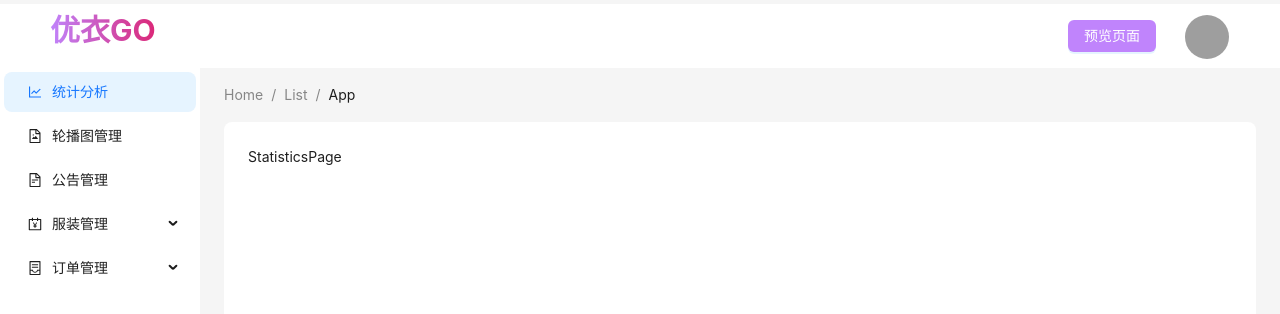
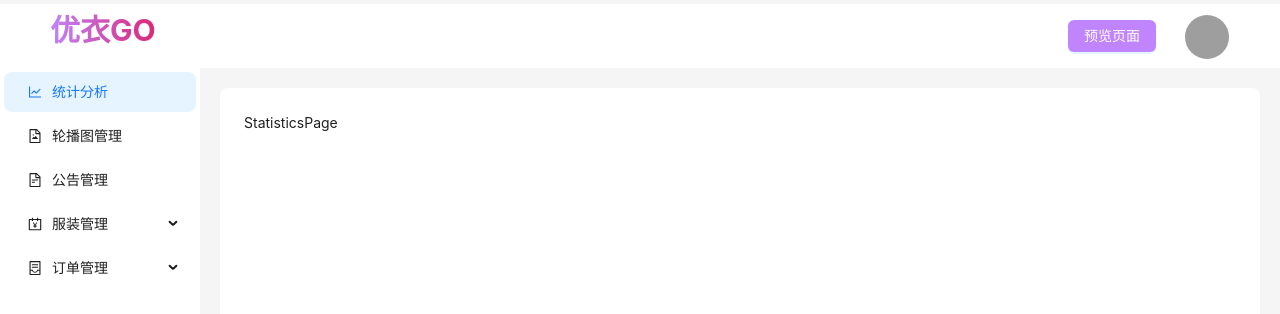
Before and after one commit to theskyworld/YouYiGO-admin-frontend, a React (Vite) app: page /statistics in a window 1280 px wide. Shown: the top 314 px of the page. Built offline with nearby package versions, Linux system fonts and the light colour scheme; grey boxes are pictures that could not be loaded.

Commit message:
refactor: 移除面包屑导航

```diff
--- a/src/layouts/RootLayout.tsx
+++ b/src/layouts/RootLayout.tsx
@@ -1,4 +1,4 @@
-import { Breadcrumb, Layout, theme } from "antd";
+import { Layout, theme } from "antd";
 import React from "react";
 import MyHeader from "../components/MyHeader";
 import MySideBar from "../components/MySideBar";
@@ -19,12 +19,7 @@ export default function RootLayout({
       <MyHeader />
       <Layout>
         <MySideBar />
-        <Layout style={{ padding: "0 24px 24px" }}>
-          <Breadcrumb style={{ margin: "16px 0" }}>
-            <Breadcrumb.Item>Home</Breadcrumb.Item>
-            <Breadcrumb.Item>List</Breadcrumb.Item>
-            <Breadcrumb.Item>App</Breadcrumb.Item>
-          </Breadcrumb>
+        <Layout style={{ padding: "20px" }}>
           <Content
             style={{
               padding: 24,
@@ -32,6 +27,7 @@ export default function RootLayout({
               minHeight: 280,
               background: colorBgContainer,
               borderRadius: borderRadiusLG,
+              overflow: "scroll",
             }}
           >
             {children}
```
